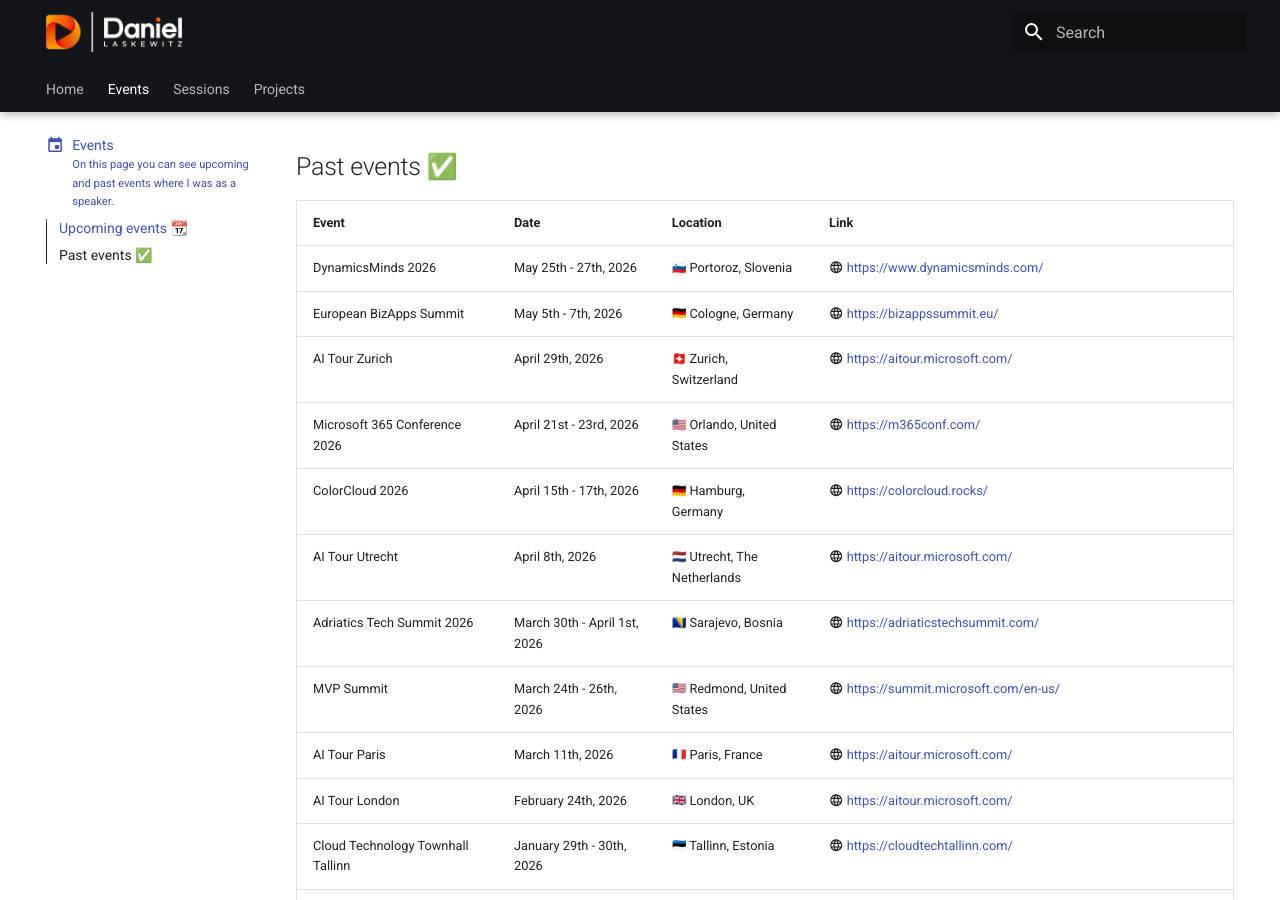
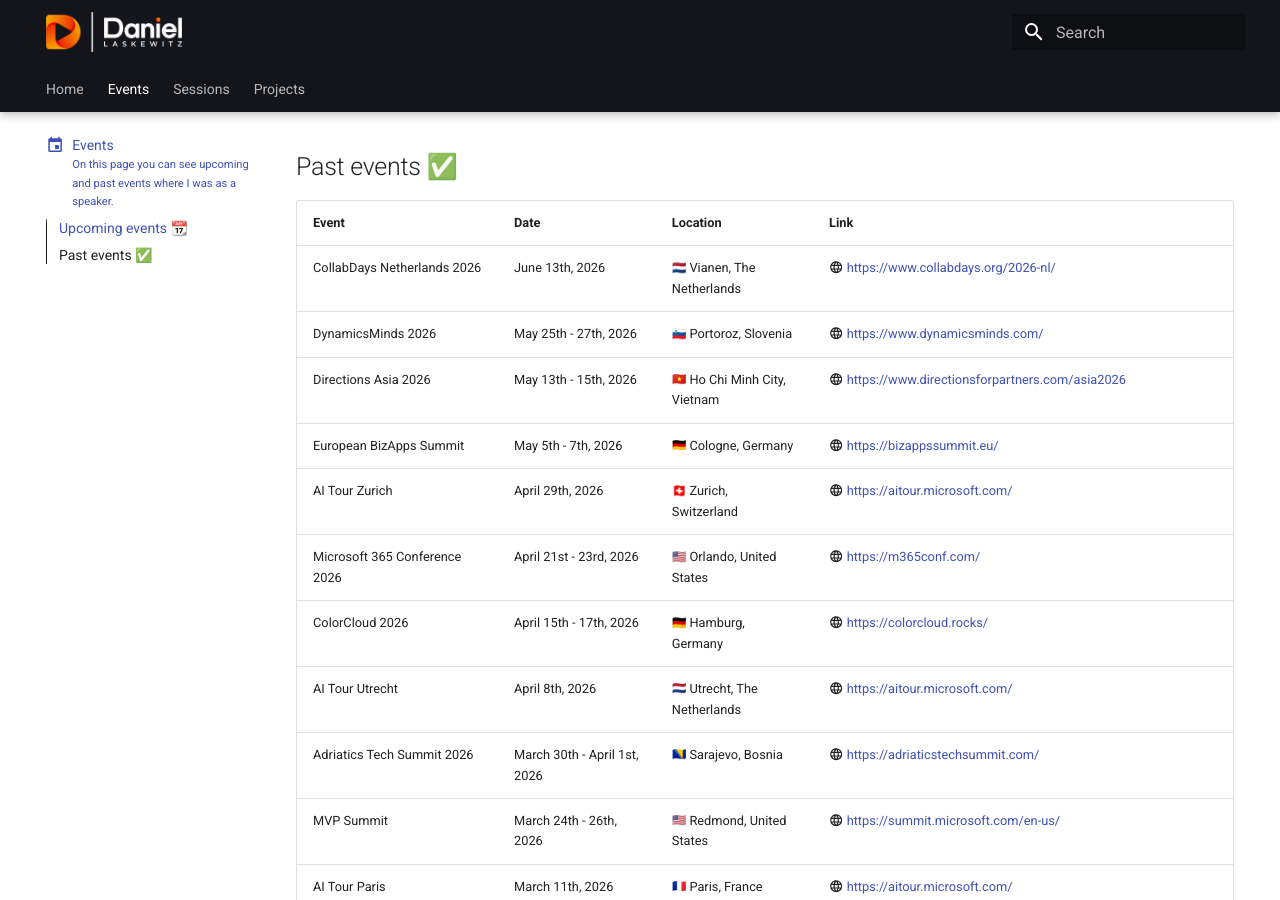
Before and after one commit to Laskewitz/laskewitz.github.io, an MkDocs documentation site: the page built from docs/events.md, in a window 1280 px wide and 900 px high, scrolled down 400 px. Built offline with MkDocs 1.6.1 and Material for MkDocs 9.7.7, drawn with Linux system fonts in a browser that asks for light colours; emoji names are drawn with the system emoji font.

Commit message:
Add missing past events: Directions Asia and CollabDays NL
- Directions Asia 2026 (May 13-15, Ho Chi Minh City, Vietnam)
- CollabDays Netherlands 2026 (June 13, Vianen, The Netherlands)

Co-authored-by: Copilot <223556219+Copilot@users.noreply.github.com>

```diff
--- a/docs/events.md
+++ b/docs/events.md
@@ -23,7 +23,9 @@ icon: material/calendar
 
 | Event | Date | Location | Link |
 | ----------- | ------------------------------------ | ------------------------------------ | ------------------------------------ |
+| CollabDays Netherlands 2026 | June 13th, 2026 | :nl: Vianen, The Netherlands | :material-web: [https://www.collabdays.org/2026-nl/](https://www.collabdays.org/2026-nl/) |
 | DynamicsMinds 2026 | May 25th - 27th, 2026 | :si: Portoroz, Slovenia | :material-web: [https://www.dynamicsminds.com/](https://www.dynamicsminds.com/) |
+| Directions Asia 2026 | May 13th - 15th, 2026 | :vn: Ho Chi Minh City, Vietnam | :material-web: [https://www.directionsforpartners.com/asia2026](https://www.directionsforpartners.com/asia2026) |
 | European BizApps Summit | May 5th - 7th, 2026 | :de: Cologne, Germany | :material-web: [https://bizappssummit.eu/](https://bizappssummit.eu/) |
 | AI Tour Zurich | April 29th, 2026 | :ch: Zurich, Switzerland | :material-web: [https://aitour.microsoft.com/](https://aitour.microsoft.com/) |
 | Microsoft 365 Conference 2026 | April 21st - 23rd, 2026 | :us: Orlando, United States | :material-web: [https://m365conf.com/](https://m365conf.com/) |
```
